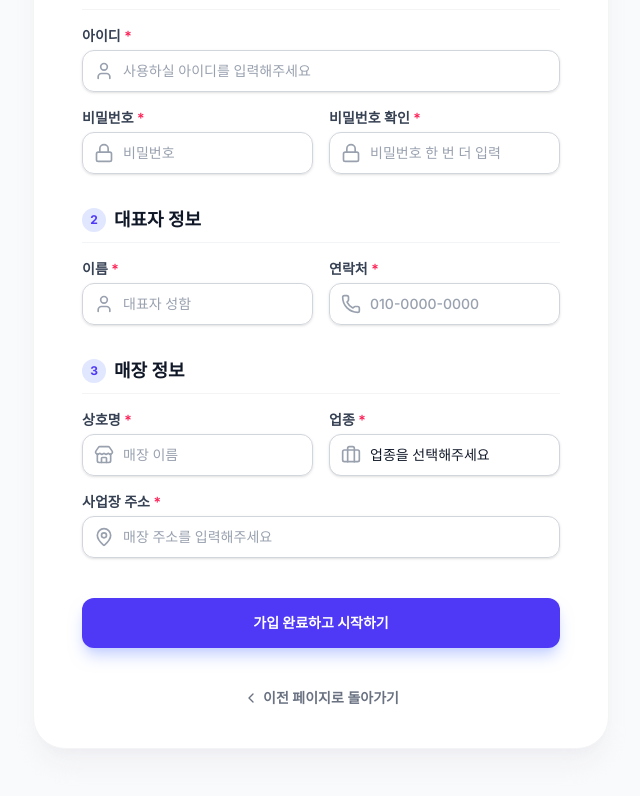
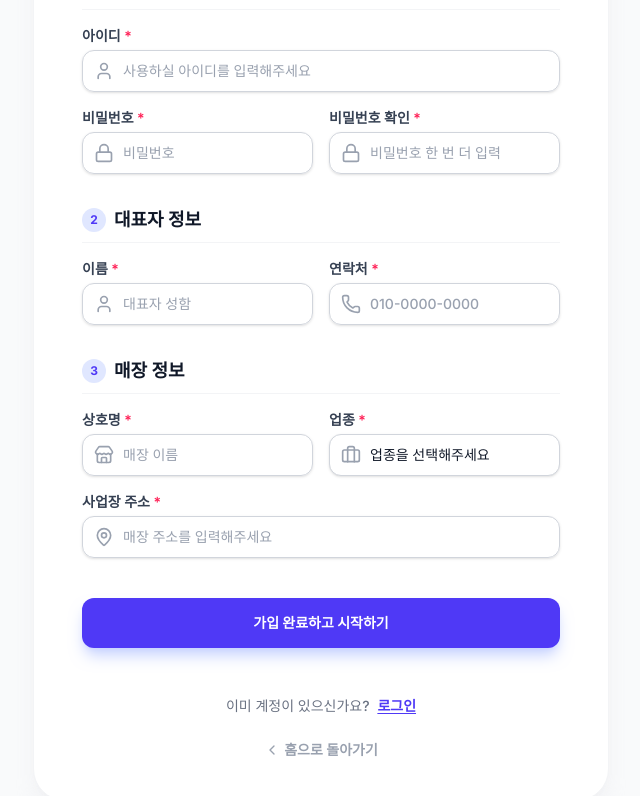
Before and after one commit to hannune-s/ssakdaform, a Next.js app: page /signup in a window 1280 px wide. Shown: the part 292-1088 px from the top of the page, without its empty margins (319-959 px from the left). Built offline with nearby package versions, Linux system fonts and the light colour scheme.

Commit message:
feat: 회원가입 페이지 하단에 '이미 계정이 있으신가요? 로그인' 링크 추가

```diff
--- a/src/app/signup/page.tsx
+++ b/src/app/signup/page.tsx
@@ -236,14 +236,25 @@ export default function SignUpPage() {
               </button>
             </div>
 
-            <div className="flex justify-center pt-2">
+            <div className="pt-4 flex flex-col items-center gap-4">
+              <div className="text-sm font-medium text-gray-500">
+                이미 계정이 있으신가요?{' '}
+                <button
+                  type="button"
+                  onClick={() => window.location.href = '/login'}
+                  className="ml-1 text-indigo-600 hover:text-indigo-800 font-extrabold underline underline-offset-2 transition-colors"
+                >
+                  로그인
+                </button>
+              </div>
+
               <button
                 type="button"
                 onClick={() => window.location.href = '/landing'}
-                className="text-sm font-semibold text-gray-500 hover:text-gray-900 flex items-center gap-1"
+                className="text-sm font-semibold text-gray-400 hover:text-gray-600 flex items-center gap-1 mt-2"
               >
                 <ChevronLeft className="w-4 h-4" />
-                이전 페이지로 돌아가기
+                홈으로 돌아가기
               </button>
             </div>
 
```
